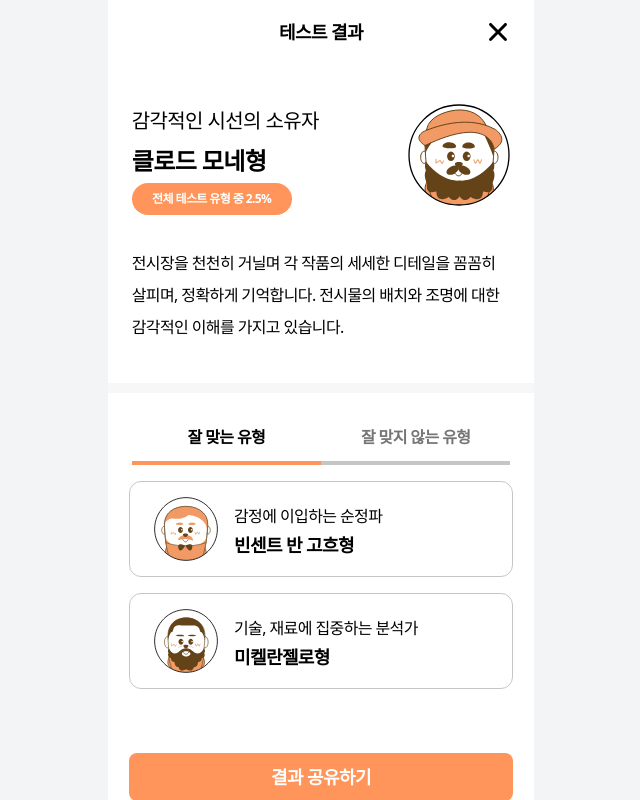
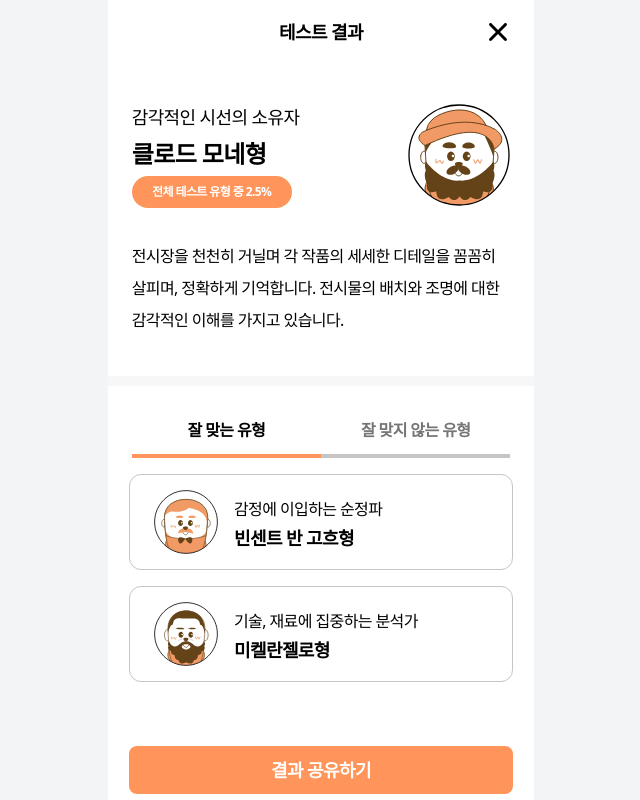
Before and after one commit to art-friendly-project/front-end, a React (Create React App) app in the folder web/: page /home/taste-test/result in a window 1280 px wide. Shown: the whole page, without its empty margins (319-959 px from the left). Built offline with nearby package versions, Linux system fonts and the light colour scheme.

Commit message:
design: css 일부 변경

```diff
--- a/web/src/components/home/detail/tasteTest/result/TestResultTitleAndProfile.tsx
+++ b/web/src/components/home/detail/tasteTest/result/TestResultTitleAndProfile.tsx
@@ -12,7 +12,7 @@ const TestResultTitleAndProfile = ({
   return (
     <div className="relative flex mt-10">
       <div className="flex flex-col pl-6">
-        <span className="text-Headline-M">{title1}</span>
+        <span className="text-Subhead-M">{title1}</span>
         <span className="mt-2 text-Display1">{title2}</span>
         <span className="flex items-center justify-center w-40 h-8 mt-2 text-white bg-orange-100 rounded-3xl text-Body1">
           전체 테스트 유형 중 2.5%
```
